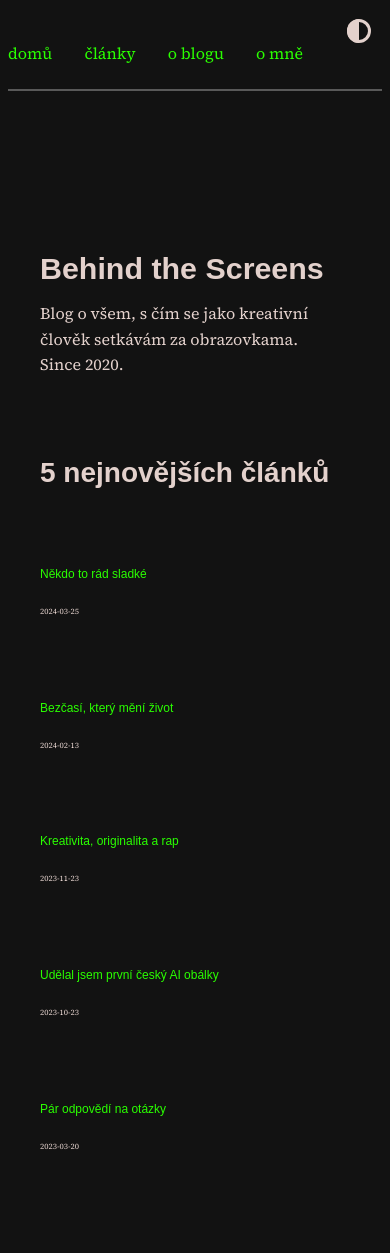
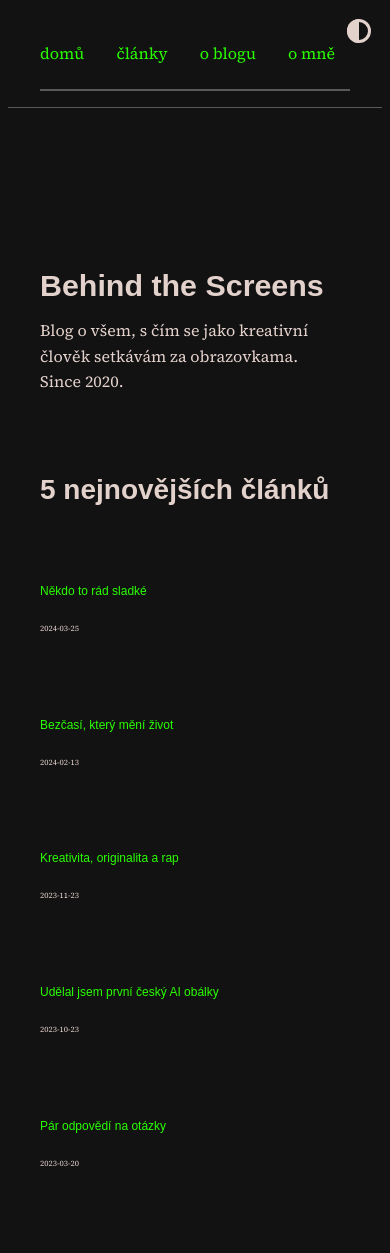
Before and after one commit to scherrer-txt/bts, a Jekyll site: the page built from index.md, in a window 390 px wide. Built offline with Jekyll 4.4.1, drawn with Linux system fonts in a browser that asks for light colours; some web fonts are replaced.

Commit message:
Update moonwalk.scss

```diff
--- a/_sass/moonwalk.scss
+++ b/_sass/moonwalk.scss
@@ -608,6 +608,13 @@ blockquote {
   border-top: 1px;
 }
 
+.menu {
+  padding-bottom: 1rem;
+  border-bottom: 1px solid var(--code-text);
+  padding-left: 2em;
+  padding-right: 2em;
+}
+
 .menu-list li {
   /* Styles for individual menu items */
   margin-right: 2rem;
```
